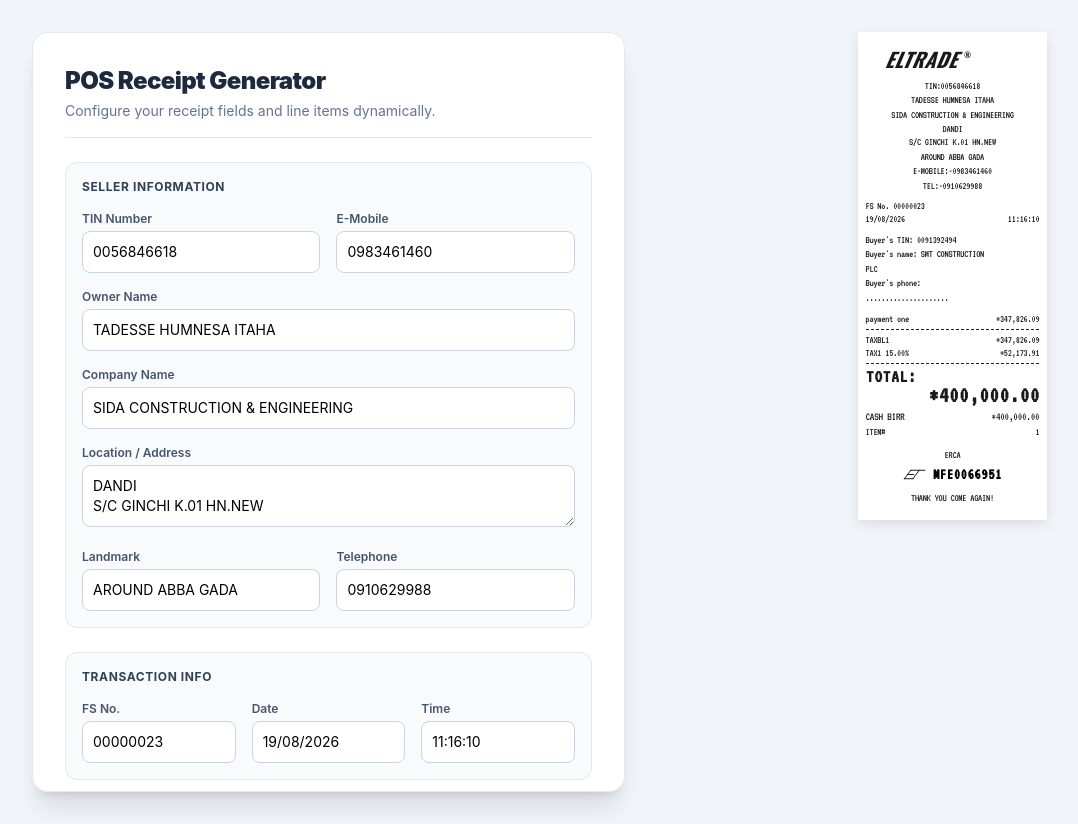
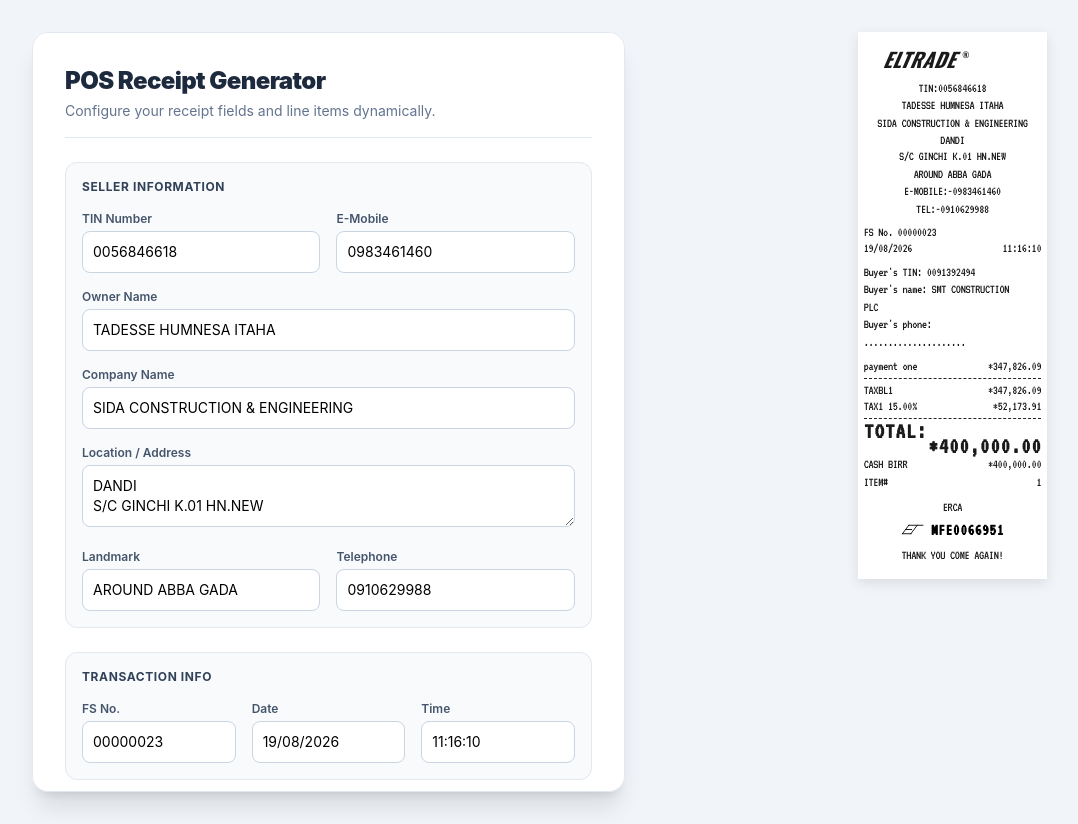
Before and after one commit to basliel97/receipt-app, a React (Vite) app: page / in a window 1280 px wide. Shown: the whole page, without its empty margins (0-1078 px from the left). Built offline with nearby package versions, Linux system fonts and the light colour scheme.

Commit message:
font size update

```diff
--- a/src/Receipt.css
+++ b/src/Receipt.css
@@ -6,7 +6,7 @@
 .pos-receipt {
   width: 50mm; /* Standard 50mm roll */
   background: #ffffff;
-  padding: 4mm 2mm;
+  padding: 4mm 1.5mm;
   box-shadow: 0 4px 12px rgba(0,0,0,0.1);
   box-sizing: border-box;
 }
@@ -15,8 +15,8 @@
 .receipt-body {
   font-family: 'VT323', 'Consolas', 'Courier New', monospace;
   font-style: normal;
-  font-size: 10.5px; /* Sized to fit 31-character lines like "SIDA CONSTRUCTION & ENGINEERING" */
-  letter-spacing: -0.25px;
+  font-size: 13px; /* Proportional larger size; lines like "SIDA CONSTRUCTION & ENGINEERING" fit cleanly on 1 line */
+  letter-spacing: -0.35px;
   color: #1a1a1a;
   line-height: 1.2;
   -webkit-font-smoothing: none;
@@ -54,10 +54,10 @@
 /* --- TOTAL BLOCK TEXT STYLE --- */
 .total-label {
   font-family: 'VT323', 'Consolas', 'Courier New', monospace;
-  font-size: 19px;
-  letter-spacing: 0.8px;
+  font-size: 24px;
+  letter-spacing: 0.9px;
   font-weight: bold;
-  line-height: 0.95;
+  line-height: 0.7;
   transform: scaleY(0.95);
 }
 
@@ -66,11 +66,10 @@
   font-family: 'VT323', 'Consolas', 'Courier New', monospace;
   font-size: 24px;
   font-weight: bold;
-  letter-spacing: 0.5px;
-  line-height: 0.95;
+  letter-spacing: 0.7px;
+  line-height: 0.7;
   transform: scaleY(0.95);
   margin-top: -2px;
-  margin-bottom: 3px;
   white-space: nowrap;
 }
 
@@ -79,7 +78,7 @@
   font-family: 'VT323', 'Consolas', 'Courier New', monospace;
   font-style: normal;
   -webkit-font-smoothing: none;
-  font-size: 11.5px;
+  font-size: 13px;
   font-weight: normal;
   display: flex;
   justify-content: space-between;
@@ -127,7 +126,7 @@
 
 .mfe-number {
   font-family: 'VT323', 'Consolas', 'Courier New', monospace;
-  font-size: 16px;
+  font-size: 17px;
   font-weight: bold;
   letter-spacing: 0.5px;
   white-space: nowrap;
```
